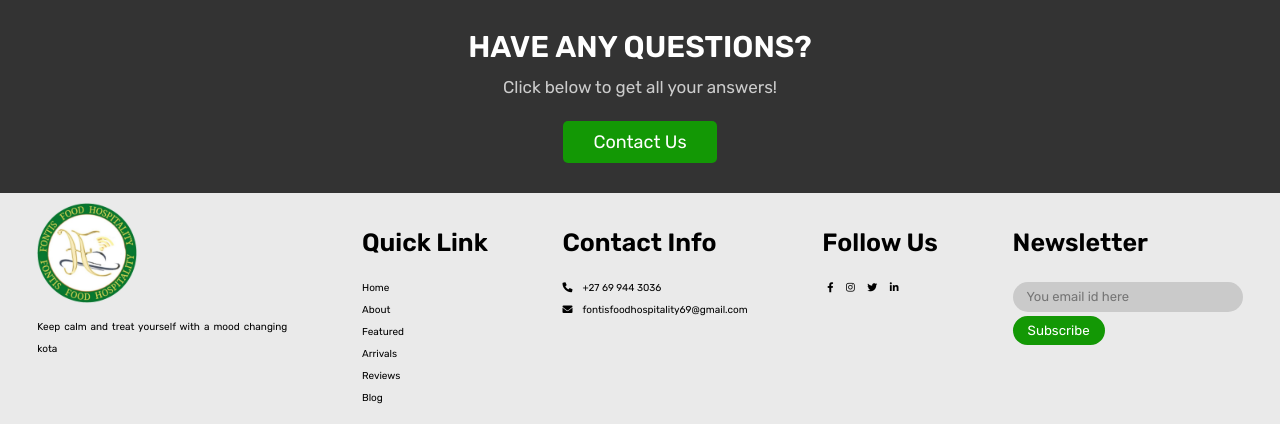
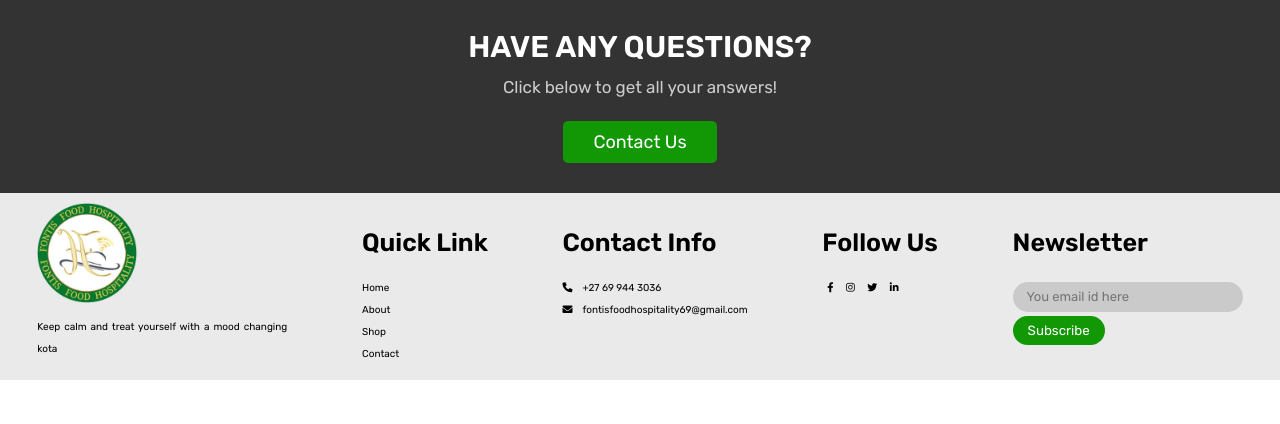
Before and after one commit to ThabisoMakhobo/Fontis-Fine-Dine-Web, a PHP site: page /index.php in a window 1280 px wide. Shown: the part 882-1306 px from the top of the page. After the commit the page ends 1262 px from the top, so only its background shows below. Run offline with PHP 8.4, Linux system fonts and the light colour scheme; data that the repository does not hold is empty.

Commit message:
Update footer links to point to specific pages

```diff
--- a/footer.php
+++ b/footer.php
@@ -13,12 +13,10 @@
 
             <div class="tag">
                 <h1>Quick Link</h1>
-                <a href="#">Home</a>
-                <a href="#">About</a>
-                <a href="#">Featured</a>
-                <a href="#">Arrivals</a>
-                <a href="#">Reviews</a>
-                <a href="#">Blog</a>
+                <a href="index.php">Home</a>
+                <a href="about.php">About</a>
+                <a href="shop.php">Shop</a>
+                <a href="contact.php">Contact</a>
 
             </div>
 
```
